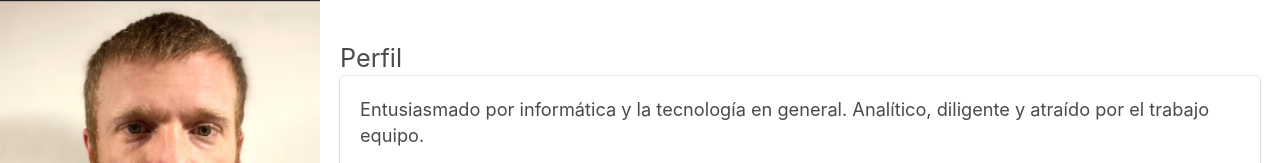
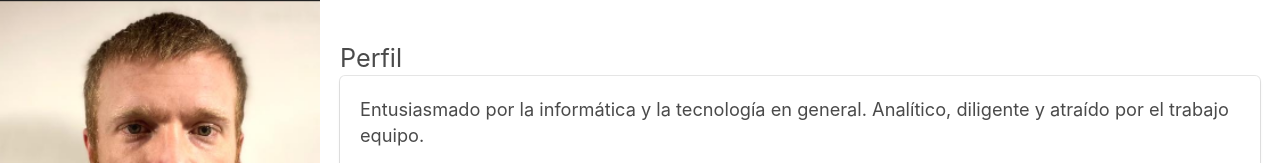
Before and after one commit to FERREKENNETH/curriculum, a plain HTML site: page index.html in a window 1280 px wide. Shown: the top 163 px of the page. Drawn offline with Linux system fonts and the light colour scheme.

Commit message:
retoques

```diff
--- a/index.html
+++ b/index.html
@@ -76,7 +76,7 @@
                 <article class="media">
                   <div class="media-content">
                     <div class="content">
-                      <p>Entusiasmado por informática y la tecnología en general. Analítico, diligente y atraído
+                      <p>Entusiasmado por la informática y la tecnología en general. Analítico, diligente y atraído
                         por el trabajo equipo.</p>
                       <p>
                         Actualmente mi objeto de estudio y aprendizaje es Django y Angular, aunque sin
```
